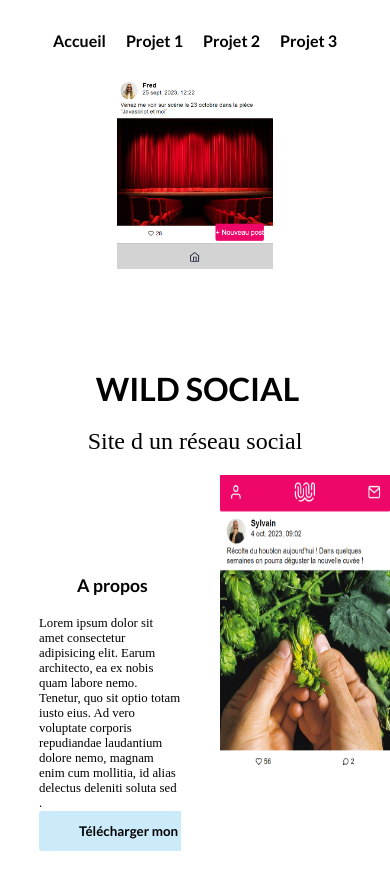
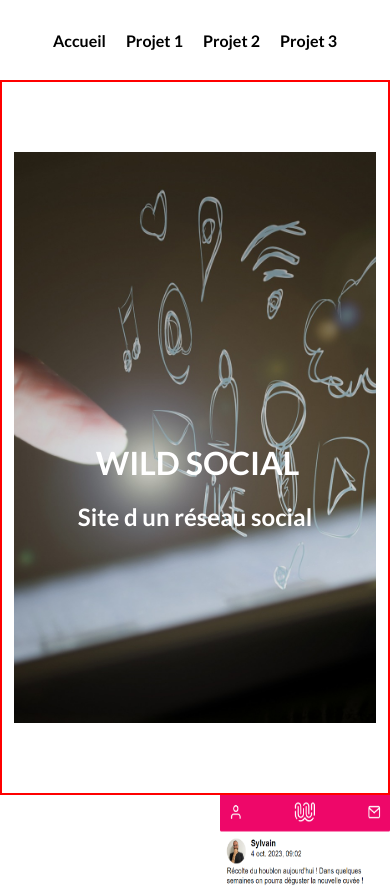
Before and after one commit to davidduranty/portfolio_Duranty_David, a React (Vite) app in the folder frontend/: page /project1 in a window 390 px wide. Shown: the top 887 px of the page. Built offline with nearby package versions, Linux system fonts and the light colour scheme.

Commit message:
adjust responsive project 1 header

```diff
--- a/frontend/src/components/Projects-header/HeaderProject1.jsx
+++ b/frontend/src/components/Projects-header/HeaderProject1.jsx
@@ -1,10 +1,12 @@
 function HeaderProject1() {
   return (
-    <div className="project-info-container">
-      <img className="img-info" src="capture.png" alt="" />
-      <div className="project-title-container">
-        <h1>WILD SOCIAL</h1>
-        <p>Site d un réseau social</p>
+    <div className="container">
+      <div className="project-info-container">
+        <img className="img-info" src="baniere1.jpg" alt="" />
+        <div className="project-title-container">
+          <h1>WILD SOCIAL</h1>
+          <p>Site d un réseau social</p>
+        </div>
       </div>
     </div>
   );
--- a/frontend/src/components/Projects-header/_headerProject1.scss
+++ b/frontend/src/components/Projects-header/_headerProject1.scss
@@ -1,22 +1,40 @@
 .project-info-container {
+  width: 100%;
+  padding: 60px 0;
+  position: relative;
+  @include center;
+  img {
+    padding: 10px 0;
+    min-width: 100%;
+    height: 70vh;
+    background-size: cover;
+    object-fit: cover;
+    background-position: center;
+    aspect-ratio: 1.38 / 1;
+  }
+  .project-title-container {
+    position: absolute;
     @include center;
     flex-direction: column;
-  min-height: 200px;
-  margin-bottom: 20px;
-
-  .img-info {
-    width: 60%;
-  }
     h1,
     p {
-    color: black;
+      color: white;
+      font-family: "lato";
+    }
+    h1 {
+      font-size: 2.5rem;
+    }
+    p {
+      font-size: 1.5rem;
+    }
+  }
 }
 // h1 {
 //   top: 50%;
 //   left: 50%;
 //   transform: translate(-50%, -235%);
 // }
-}
+
 @media screen and (max-width: 1000px) {
   .project-info-container {
     .img-info {
--- a/frontend/src/styles/_settings.scss
+++ b/frontend/src/styles/_settings.scss
@@ -24,6 +24,7 @@
   max-width: 1200px;
   margin-inline: auto;
   padding-inline: 12px;
+  border: 2px solid red;
 }
 button {
   border-radius: 3px;
```
Also changed, not shown: frontend/public/baniere1.jpg (added). Lines whose indentation alone changed are shown as unchanged.
